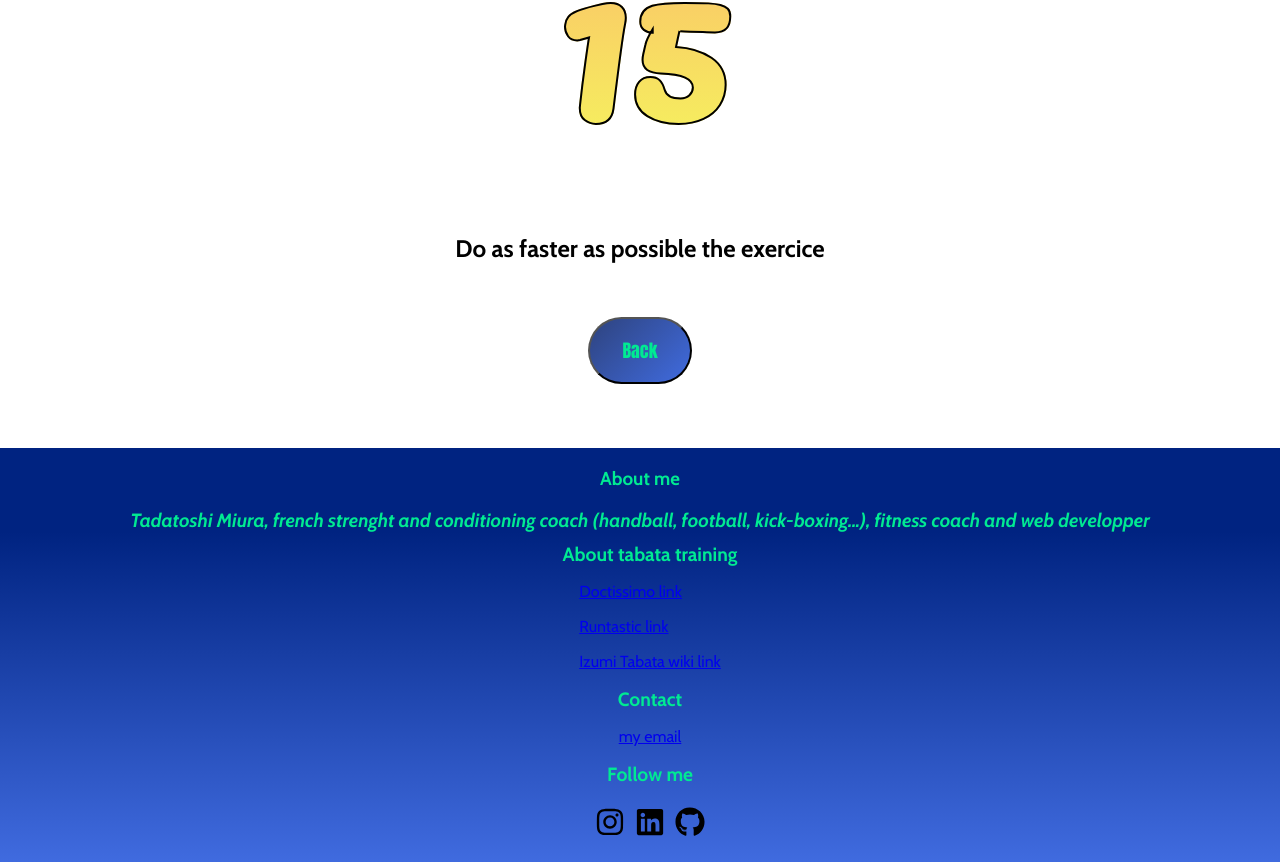
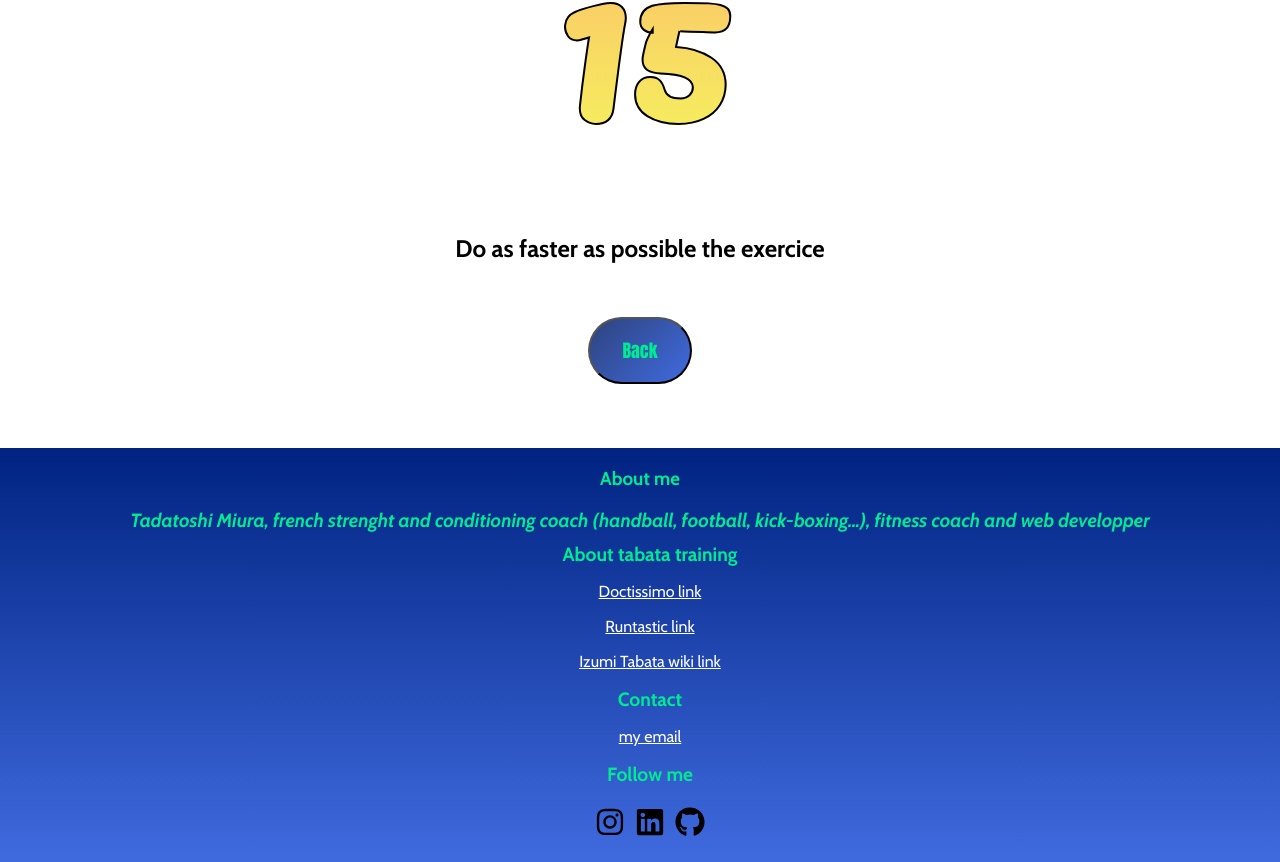
Before and after one commit to tadamiura/fitness-app, a React (Create React App) app: page /countdown in a window 1280 px wide. Shown: the part 497-1359 px from the top of the page. Built offline with nearby package versions, Linux system fonts and the light colour scheme; a web font is replaced by a local one.

Commit message:
changed logo's version and fixed footer BG bugs

```diff
--- a/src/components/Footer.css
+++ b/src/components/Footer.css
@@ -1,12 +1,14 @@
+footer {
+        background: linear-gradient(#002381, #406bdf);
+}
+
 div .footer .about-me{
+    display: flex;
     font-family: 'Cabin', sans-serif;
-    color: #00ea92;
-    /* margin-top: 100px; */
-    background-color: #002381;
-    display: flex;
     flex-direction: column;
     align-items: center;
     list-style-type: none;
+    color: #00ea92;
 }
 
 h3 .about-me {
@@ -23,8 +25,6 @@ h3 .about-me {
 .links-footer {
     font-family: 'Cabin', sans-serif;
     color: #00ea92;
-    background: linear-gradient(#002381, #406bdf);
-    /* margin-top: 100px; */
 }
 
 ul{
@@ -56,7 +56,10 @@ li{
     margin : 5px
 }
 
-a:visited {
-    text-decoration: none;
-    color : #00ea92;
+a {
+    color :white;
 }
+
+.container-links {
+    text-align: center;
+}
--- a/src/components/Footer.js
+++ b/src/components/Footer.js
@@ -12,8 +12,8 @@ const Footer = () => {
             <footer className="about-me">
                     <h3 className="about-me">About me</h3>
                     <p className="description">Tadatoshi Miura, french strenght and conditioning coach (handball, football, kick-boxing...), fitness coach and web developper</p>
-            </footer>
-            <footer className="links-footer">
+            {/* </footer> */}
+            <span className="links-footer">
                 <ul>
                     <li> About tabata training</li>
                     <div className="container-links">
@@ -36,6 +36,7 @@ const Footer = () => {
                         <p><a href="https://github.com/tadamiura"><img src={github} alt="linkedin"></img></a></p>
                     </div>
                 </ul>
+                </span>
             </footer>
         </div>
     )
--- a/src/components/Header.js
+++ b/src/components/Header.js
@@ -1,5 +1,5 @@
 import React from 'react'
-import logo from '../wicked-workout-logo(2).png'
+import logo from '../wicked-workout-logo-00ea92.png'
 import './Header.css'
 
 const Header = () => {
```
Also changed, not shown: src/wicked-workout-logo-00ea92.png (added).
